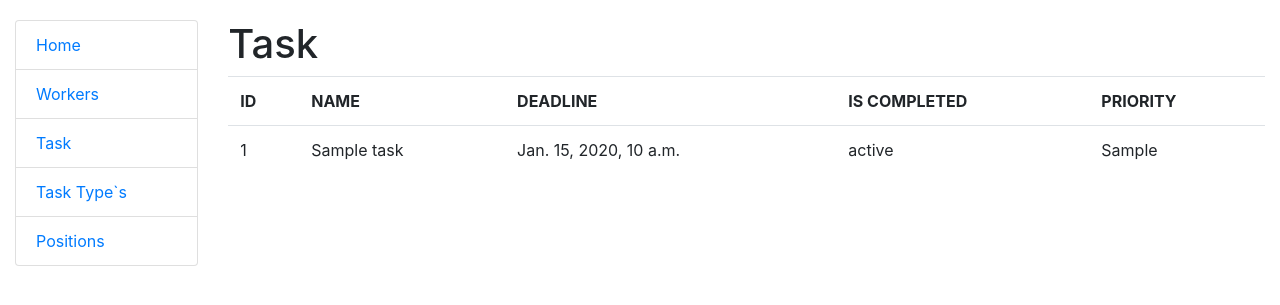
After one commit to Just-Kexit/it-company-task-manager, a Django app: template templates/task_manager/task_list.html in a window 1280 px wide. The commit adds this page. Shown: the top 305 px of the page. Run offline with Django 5.2, Linux system fonts and the light colour scheme; the template is opened without the code that fills it: most values are stand-ins (such as "Sample title", 1, 10 or a date in 2020).

Commit message:
Add task list view, template, url, status method, and update sidebar link

```diff
--- a/task_manager/models.py
+++ b/task_manager/models.py
@@ -35,6 +35,8 @@ class Task(models.Model):
             f"priority: {self.priority}."
         )
 
+    def get_status_display(self):
+        return "Completed" if self.is_completed else "Not completed"
 
 class Worker(AbstractUser):
     class Meta:
--- a/task_manager/urls.py
+++ b/task_manager/urls.py
@@ -2,12 +2,14 @@ from django.urls import path
 
 from .views import (
     index,
-    WorkerListView
+    WorkerListView,
+    TaskListView,
 )
 
 urlpatterns = [
     path("", index, name="index"),
-    path("worker/", WorkerListView.as_view(), name="worker-list")
+    path("worker/", WorkerListView.as_view(), name="worker-list"),
+    path("task/", TaskListView.as_view(), name="task-list")
 ]
 
 app_name = "task_manager"
--- a/templates/includes/sidebar.html
+++ b/templates/includes/sidebar.html
@@ -1,7 +1,7 @@
 <ul class="sidebar-nav list-group">
   <li class="list-group-item"><a href="{% url 'task-manager:index' %}">Home</a></li>
   <li class="list-group-item"><a href="{% url 'task-manager:worker-list' %}">Workers</a></li>
-  <li class="list-group-item"><a href="#">Task</a></li>
+  <li class="list-group-item"><a href="{% url 'task-manager:task-list' %}">Task</a></li>
   <li class="list-group-item"><a href="#">Task Type`s</a></li>
   <li class="list-group-item"><a href="#">Positions</a></li>
 </ul>
--- /dev/null
+++ b/templates/task_manager/task_list.html
@@ -0,0 +1,30 @@
+{% extends "base.html" %}
+
+{% block content %}
+    <h1>
+      Task
+    </h1>
+    {% if task_list %}
+    <table class="table">
+      <tr>
+        <th>ID</th>
+        <th>NAME</th>
+        <th>DEADLINE</th>
+        <th>IS COMPLETED</th>
+        <th>PRIORITY</th>
+      </tr>
+    {% for task in task_list %}
+      <tr>
+        <td>{{ task.id }}</td>
+        <td>{{ task.name }}</td>
+        <td>{{ task.deadline }}</td>
+        <td>{{ task.get_status_display }}</td>
+        <td>{{ task.get_priority_display }}</td>
+      </tr>
+    {% endfor %}
+
+    </table>
+    {% else %}
+      <p>There are no tasks for today.</p>
+    {% endif %}
+{% endblock %}
```
Also changed, not shown: task_manager/views.py (+7 -0 lines).
